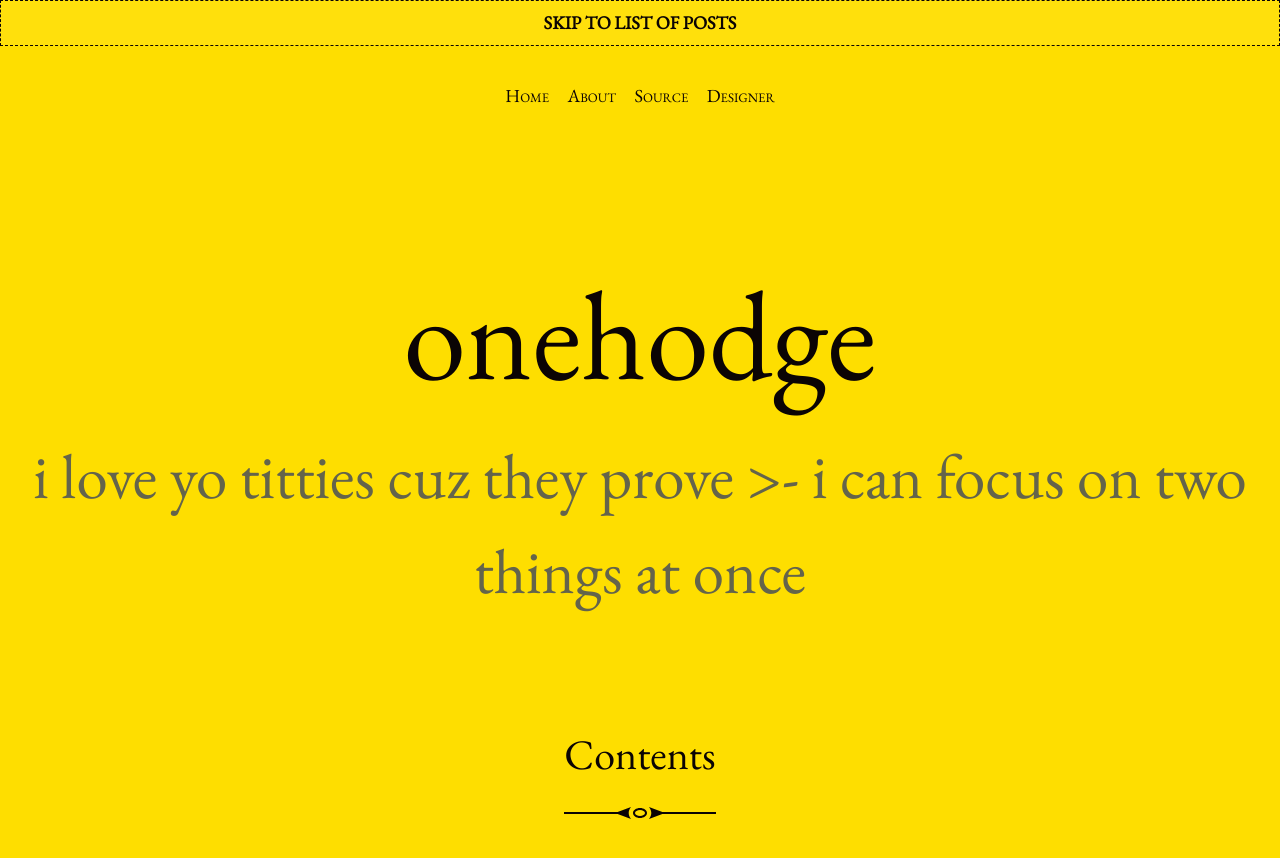
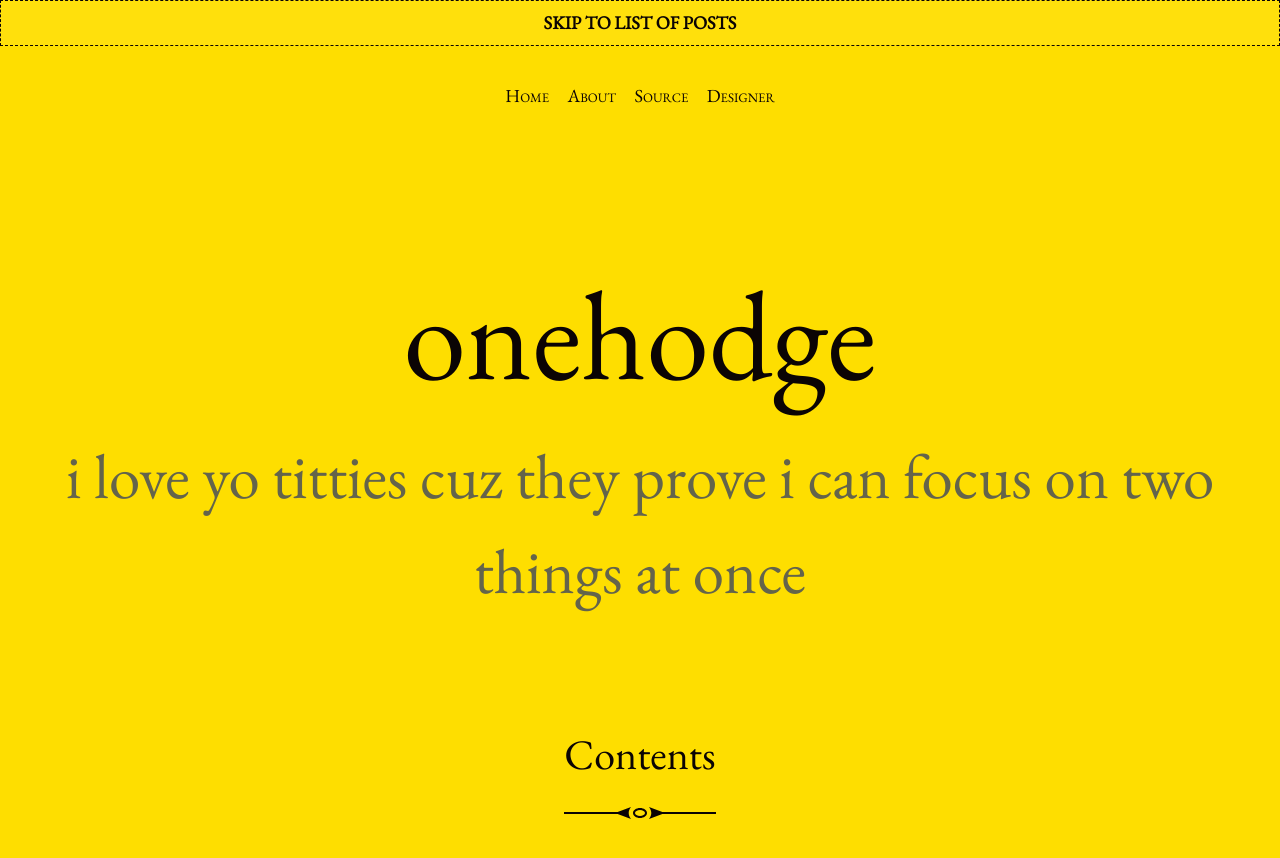
Before and after one commit to onehodge/onehodge.github.io, a Jekyll site: the page built from index.html, in a window 1280 px wide and 900 px high. Shown: the top 858 px of the window. Built offline with Jekyll 4.4.1, drawn with Linux system fonts in a browser that asks for light colours; the list of posts is cut into pages by our own code.

```diff
--- a/_config.yml
+++ b/_config.yml
@@ -16,7 +16,8 @@
 title: onehodge
 email: on3hodge@gmail.com
 description: >- # this means to ignore newlines until "baseurl:"
-  i love yo titties cuz they prove >-
+  i love yo titties cuz they prove
+
   i can focus on two things at once
 baseurl: "" # the subpath of your site, e.g. /blog
 url: "https://onehodge.github.io" # the base hostname & protocol for your site, e.g. http://example.com
```
